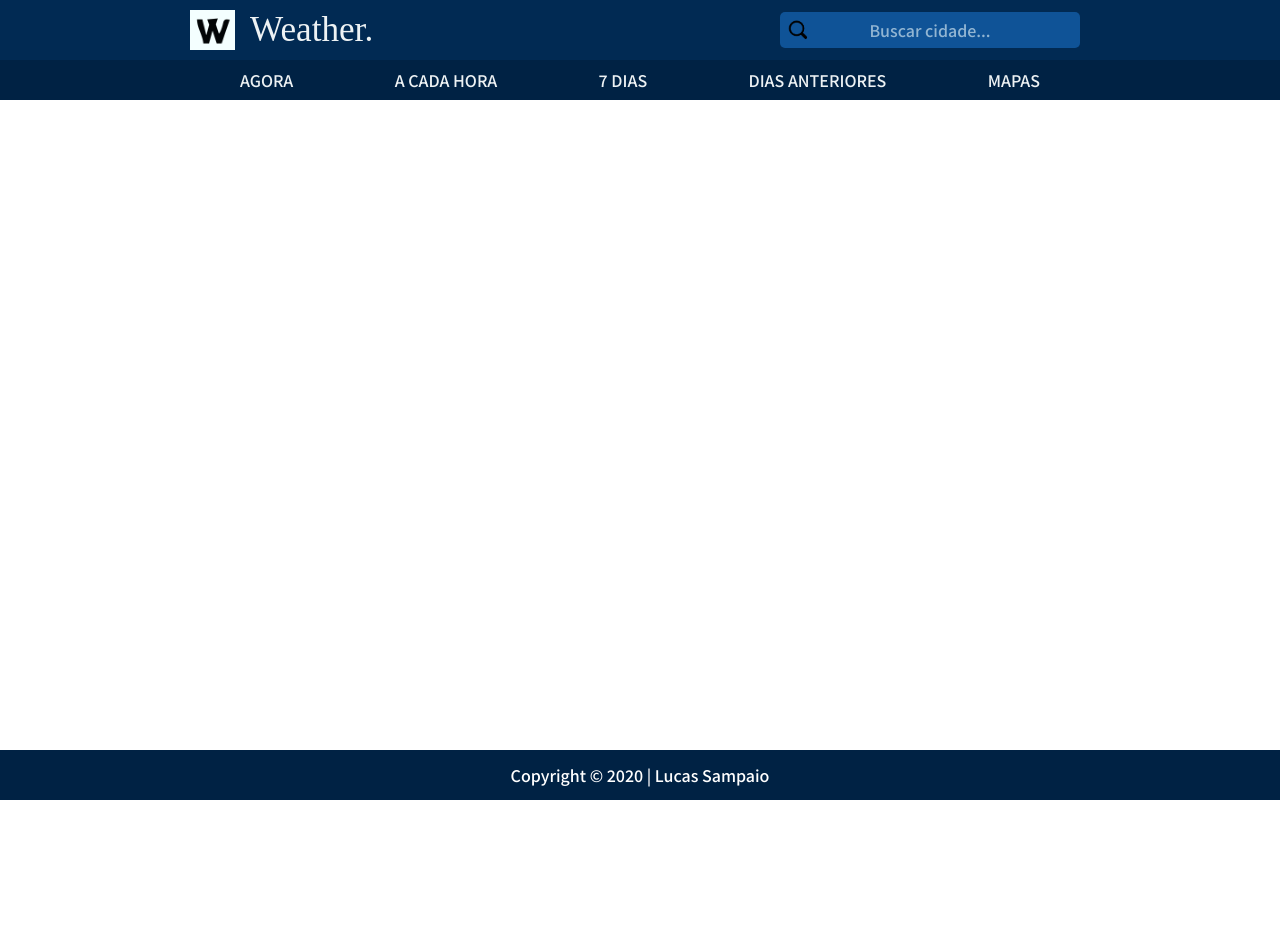
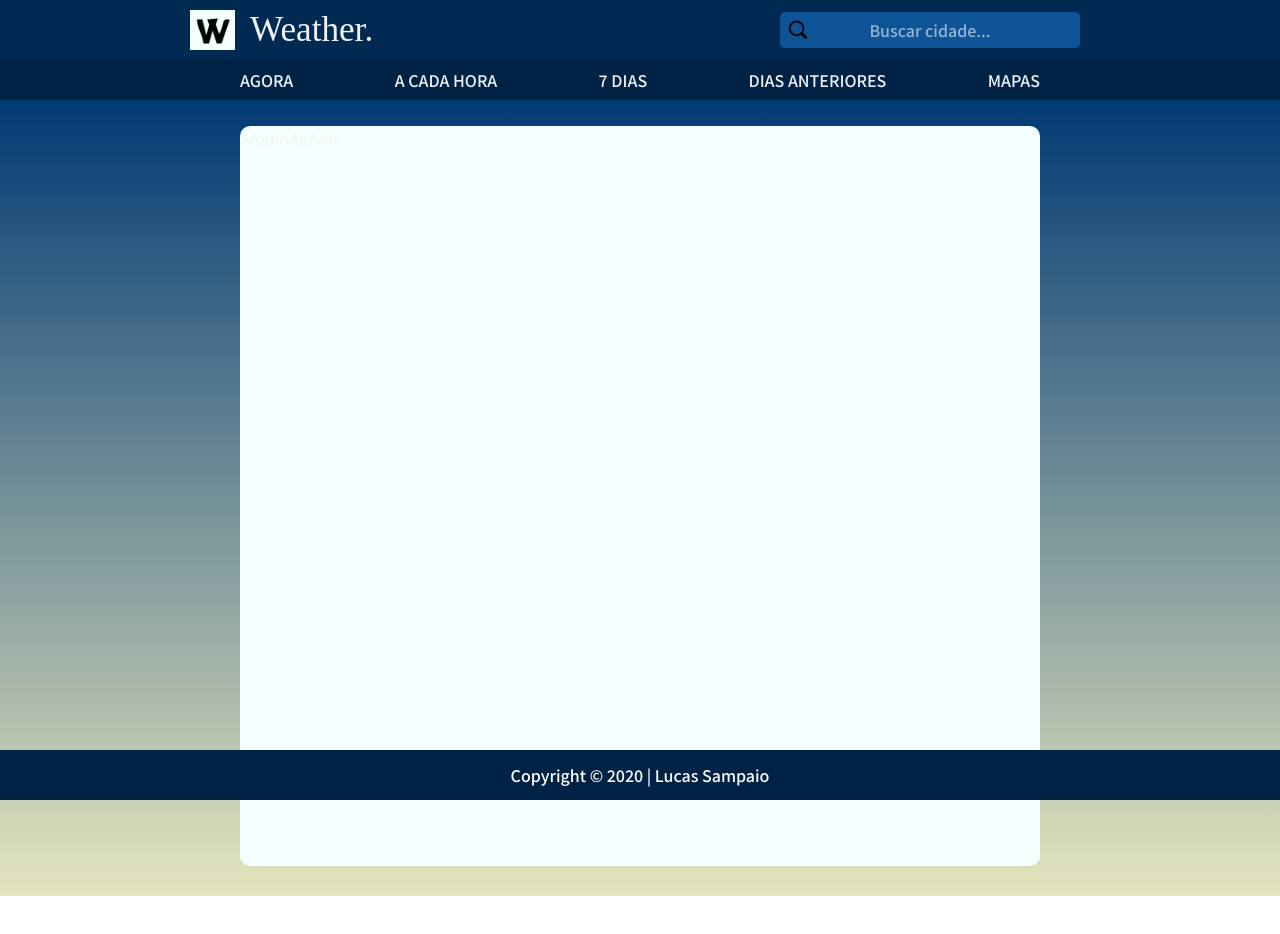
Before and after one commit to lucasgbsampaio/app-weather, a React (Create React App) app: page /hora in a window 1280 px wide. Shown: the top 934 px of the page. Before the commit the page ends 800 px from the top, so only its background shows below. Built offline with nearby package versions, Linux system fonts and the light colour scheme; no server answers; a web font is replaced by a local one.

Commit message:
estruturando paginas

```diff
--- /dev/null
+++ b/src/Components/MainContent.js
@@ -0,0 +1,13 @@
+import React from 'react';
+import { WeatherContext } from '../WeatherContext';
+import style from './styles/MainContent.module.css';
+
+export default function MainContent({ dataHistorical }) {
+  const { dataOneCall } = React.useContext(WeatherContext);
+
+  return (
+    <main className={style.mainContent}>
+      <section className={style.mainSection}>AAAAAAAAAA</section>
+    </main>
+  );
+}
--- /dev/null
+++ b/src/Components/styles/MainContent.module.css
@@ -0,0 +1,19 @@
+.mainContent {
+  background: linear-gradient(to top, #e5e5be, #003973);
+  margin-top: 6rem;
+  margin-bottom: 50px;
+  height: 100vh;
+
+  display: flex;
+  align-items: center;
+  flex-direction: column;
+}
+
+.mainSection {
+  background: #f4ffff;
+  margin-top: 30px;
+  margin-bottom: 30px;
+  width: 800px;
+  height: 900px;
+  border-radius: 10px;
+}
--- a/src/pages/Hours.js
+++ b/src/pages/Hours.js
@@ -1,15 +1,10 @@
 import React from 'react';
-import { WeatherContext } from '../WeatherContext';
-// import dateFormat from '../helpers/dateFormat';
-
-import style from './styles/Hours.module.css';
+import MainContent from '../Components/MainContent';
 
 export default function Hours() {
-  const { dataOneCall } = React.useContext(WeatherContext);
-
-  if (dataOneCall) {
-    console.log(dataOneCall);
-  }
-
-  return <div className={style.mainCurrent}></div>;
+  return (
+    <>
+      <MainContent />
+    </>
+  );
 }
--- a/src/pages/Maps.js
+++ b/src/pages/Maps.js
@@ -1,5 +1,10 @@
 import React from 'react';
+import MainContent from '../Components/MainContent';
 
 export default function Maps() {
-  return <div>Mapas</div>;
+  return (
+    <>
+      <MainContent />
+    </>
+  );
 }
--- a/src/pages/PreviousDays.js
+++ b/src/pages/PreviousDays.js
@@ -1,5 +1,11 @@
 import React from 'react';
+import MainContent from '../Components/MainContent';
+import { WeatherContext } from '../WeatherContext';
 
 export default function PreviousDays() {
-  return <div>PreviousDays</div>;
+  return (
+    <>
+      <MainContent dataHistorical={true} />
+    </>
+  );
 }
--- a/src/pages/Week.js
+++ b/src/pages/Week.js
@@ -1,5 +1,10 @@
 import React from 'react';
+import MainContent from '../Components/MainContent';
 
 export default function Week() {
-  return <div>Week</div>;
+  return (
+    <>
+      <MainContent />
+    </>
+  );
 }
--- a/src/pages/styles/Current.module.css
+++ b/src/pages/styles/Current.module.css
@@ -1,6 +1,7 @@
 .mainCurrent {
   background: linear-gradient(to top, #e5e5be, #003973);
   margin-top: 6rem;
+  margin-bottom: 50px;
   height: calc(100vh - 150px);
 
   display: flex;
@@ -124,7 +125,7 @@
   }
 
   .mainCurrent {
-    height: calc(100vh - 100px);
+    height: calc(100vh - 135px);
   }
 
   .mainContent .temp {
@@ -142,8 +143,11 @@
   .main .secondColumm {
     width: 100%;
   }
+  .sectionDetails {
+    margin-bottom: 30px;
+  }
   .mainCurrent {
-    height: 100vh;
+    height: 100%;
   }
 }
 
@@ -155,21 +159,3 @@
     flex-direction: column;
   }
 }
-
-@media (max-height: 916px) {
-  .mainCurrent {
-    height: calc(100vh + 200px);
-  }
-}
-
-@media (max-height: 720px) {
-  .mainCurrent {
-    height: calc(100vh + 250px);
-  }
-}
-
-@media (max-height: 670px) {
-  .mainCurrent {
-    height: calc(100vh + 300px);
-  }
-}
--- a/src/pages/styles/Hours.module.css
+++ /dev/null
@@ -1,8 +0,0 @@
-.mainCurrent {
-  background: linear-gradient(to top, #e5e5be, #003973);
-  margin-top: 6rem;
-
-  display: flex;
-  align-items: center;
-  flex-direction: column;
-}
```
